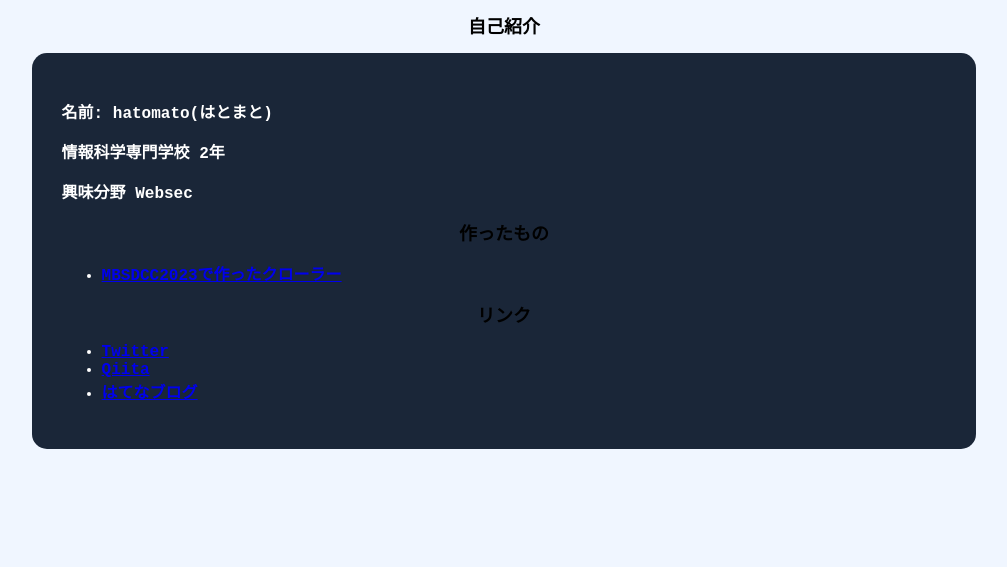
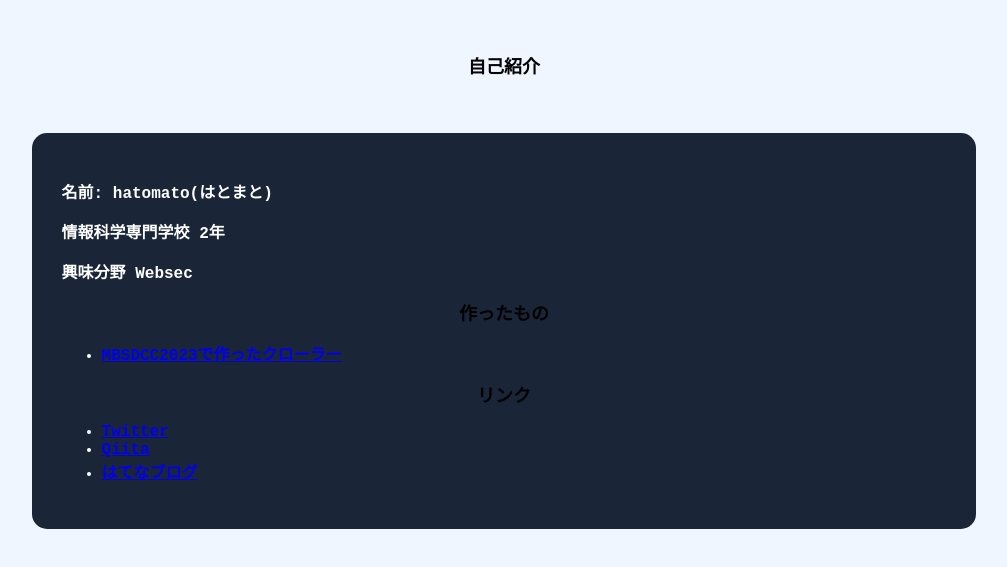
Before and after one commit to hatomato0920/portfolio, a plain HTML site: page index.html in a window 1280 px wide. Shown: the part 191-758 px from the top of the page, without its empty margins (136-1143 px from the left). Drawn offline with Linux system fonts and the light colour scheme.

Commit message:
update : どうにかCSS治れ

```diff
--- a/index.html
+++ b/index.html
@@ -11,7 +11,9 @@
     <div class="block">
         <h1>hatomato's Portfolio</h1>
     </div>
-    <h2>自己紹介</h2>
+    <div class="block">
+        <h2>自己紹介</h2>
+    </div>
     <div class="block" id="source">
         <p>名前: hatomato(はとまと)</p>
         <p>情報科学専門学校 2年</p>
```
